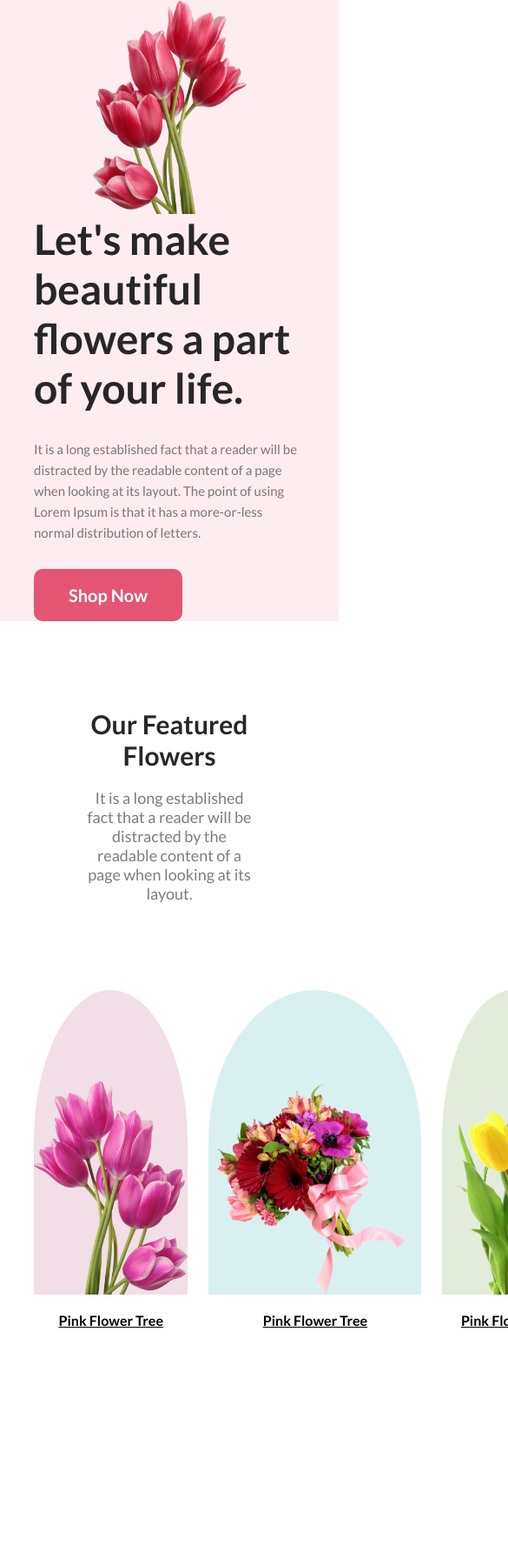
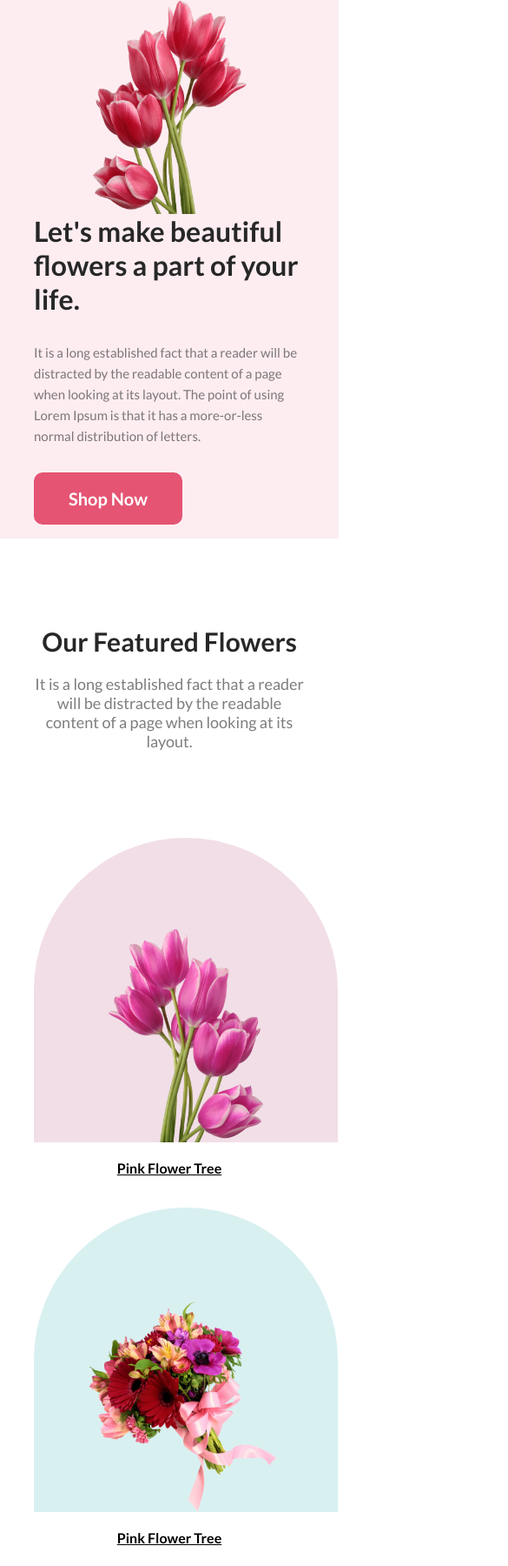
Before and after one commit to nazmulprog/flower-shop, a plain HTML site: page index.html in a window 390 px wide. Shown: the top 1800 px of the page at 87% size, 585 px wide, since content can reach past the window. Before the commit the page ends 1547 px from the top, so only its background shows below. Drawn offline with Linux system fonts and the light colour scheme.

Commit message:
Feature Part Completed

```diff
--- a/styles/style.css
+++ b/styles/style.css
@@ -13,7 +13,7 @@
 /* Header Part */
 .header-container{
     width: 100%;
-    height: 100%;
+    height: 100vh;
     background-color: rgb(229 84 115 / 10%);
     display: flex;
     align-items: center;
@@ -22,7 +22,7 @@
 }
 .header-img{
     width: 40%;
-    height: 100vh;
+    height: 100%;
 }
 .header-img img{
     width: 100%;
@@ -31,6 +31,7 @@
 }
 .header-text{
     width: 40%;
+    padding-bottom: 1rem;
 }
 .header-text h2{
     font-size: var(--primary-bold-fontSize);
@@ -77,7 +78,7 @@
     display: flex;
     align-items: stretch;
     justify-content: space-evenly;
-    gap: 1.5rem;
+    gap: 1rem;
 }
 .cart{
     width: 100%;
@@ -118,6 +119,7 @@
 /* Responsive For Mobile  */
 @media screen and (max-width:768px) {
     .header-container{
+        height: 100%;
         flex-direction: column;
         gap: 0;
     }
@@ -131,13 +133,29 @@
         width: 80%;
     }
     .header-text h2{
-        font-size: 3rem;
+        font-size: 2rem;
+    }
+    .feature-text{
+        width: 80%;
+    }
+    .feature-cart{
+        flex-direction: column;
+    }
+    .img-container{
+        width: 350px;
+        margin: 0 auto;
+    }
+    .cart{
+        justify-content: center;
     }
 }
 
 /* Responsive For Tablet */
 
 @media screen and (min-width: 769px) and (max-width: 992px) {
+    .header-container{
+        height: 100%;
+    }
     .header-text{
         margin-bottom: 5px;
     }
@@ -147,4 +165,11 @@
     .header-img{
         height: auto;
     }
+    .feature-cart{
+        width: 95%;
+        gap: 0.7rem;
+    }
+    .img-container{
+        height: 300px;
+    }
 }
```
